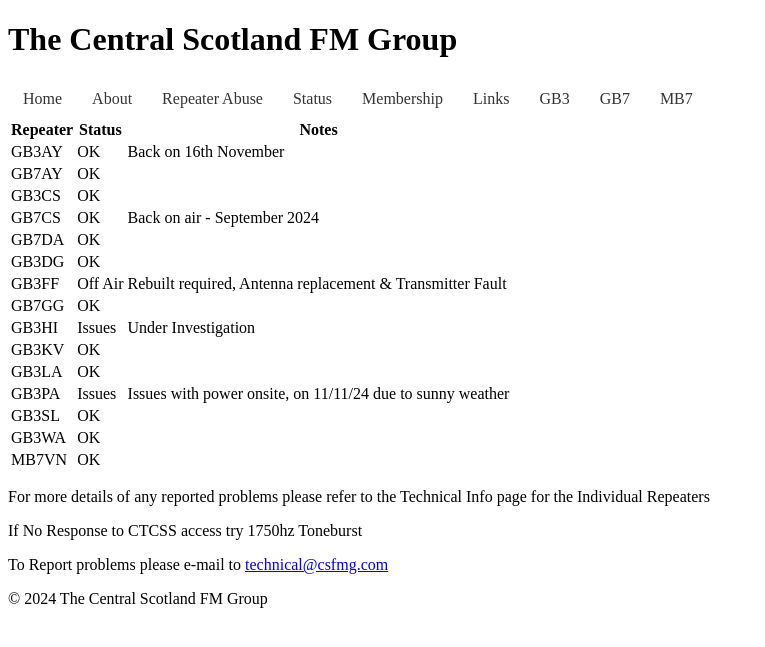
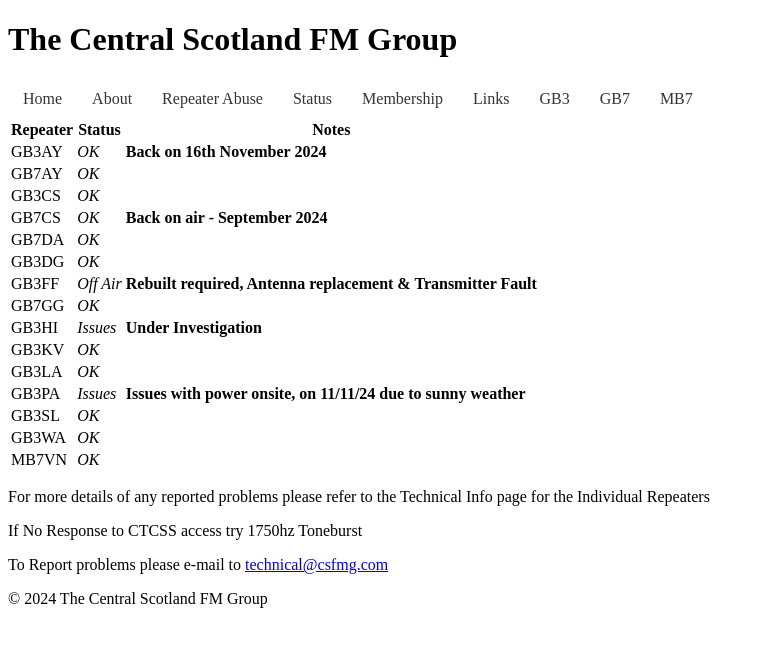
Before and after one commit to Michael-AUG/csfmg, a Jekyll site: the page built from status.md, in a window 1280 px wide. Shown: the top 647 px of the page, without its empty margins (0-765 px from the left). Built offline with Jekyll 4.4.1, drawn with Linux system fonts in a browser that asks for light colours.

Commit message:
wodge 2b

```diff
--- a/status.md
+++ b/status.md
@@ -5,21 +5,21 @@ layout: default
 ---
 | Repeater | Status | Notes|
 |----|----|----|
-| GB3AY | OK | Back on 16th November |
-| GB7AY | OK ||
-| GB3CS | OK ||
-| GB7CS | OK | Back on air - September 2024 |
-| GB7DA | OK ||
-| GB3DG | OK ||
-| GB3FF | Off Air | Rebuilt required, Antenna replacement & Transmitter Fault |
-| GB7GG | OK ||
-| GB3HI | Issues | Under Investigation |
-| GB3KV | OK ||
-| GB3LA | OK ||
-| GB3PA | Issues | Issues with power onsite, on 11/11/24 due to sunny weather |
-| GB3SL | OK ||
-| GB3WA | OK ||
-| MB7VN | OK ||
+| GB3AY | *OK* | **Back on 16th November 2024** |
+| GB7AY | *OK* ||
+| GB3CS | *OK* ||
+| GB7CS | *OK* | **Back on air - September 2024** |
+| GB7DA | *OK* ||
+| GB3DG | *OK* ||
+| GB3FF | *Off Air* | **Rebuilt required, Antenna replacement & Transmitter Fault** |
+| GB7GG | *OK* ||
+| GB3HI | *Issues* | **Under Investigation** |
+| GB3KV | *OK* ||
+| GB3LA | *OK* ||
+| GB3PA | *Issues* | **Issues with power onsite, on 11/11/24 due to sunny weather** |
+| GB3SL | *OK* ||
+| GB3WA | *OK* ||
+| MB7VN | *OK* ||
 
 For more details of any reported problems please refer to the Technical Info page for the Individual Repeaters
 
```
